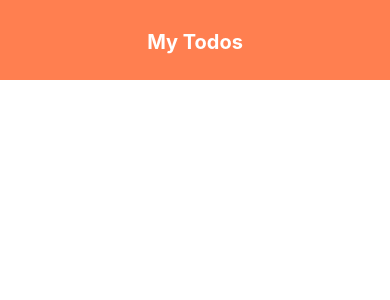
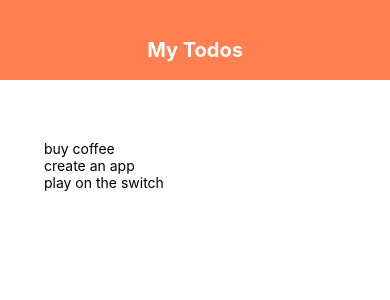
Before and after one commit to zalwata/ReactNative_Testing, a React Native app: screen / in a window 390 px wide. Shown: the top 300 px of the page. Built offline with nearby package versions, Linux system fonts and the light colour scheme.

Commit message:
completed part 1

```diff
--- a/App.js
+++ b/App.js
@@ -1,8 +1,15 @@
-import React from 'react';
-import { StyleSheet, Text, View } from 'react-native';
+import React, { useState } from 'react';
+import { StyleSheet, Text, View, FlatList } from 'react-native';
 import Header from './components/header'
 
 export default function App() {
+const [todos, setTodo] = useState([
+  {text: 'buy coffee', key: '1'},
+  {text: 'create an app', key: '2'},
+  {text: 'play on the switch', key: '3'},
+
+]);
+
   return (
     <View style={styles.container}>
       {/* {header} */}
@@ -10,7 +17,12 @@
       <View style = {styles.content}>
         {/* {to form} */}
         <View style = {styles.list}>
-
+          <FlatList
+            data = {todos}
+            renderItem = { ({item}) => (
+              <Text> {item.text} </Text>
+            )}
+          />
         </View>
       </View>
     </View>
@@ -22,4 +34,10 @@
     flex: 1,
     backgroundColor: '#fff',
   },
+  content: {
+    padding: 40,
+  },
+  list: {
+    marginTop: 20,
+  },
 });
--- a/components/header.js
+++ b/components/header.js
@@ -12,12 +12,12 @@
 const styles = StyleSheet.create({
   header: {
     backgroundColor: 'coral',
+    paddingTop: 38,
     height: 80,
   },
   title: {
       textAlign: 'center',
       fontSize: 20,
-      padding: 30,
       color: '#fff',
       fontWeight: 'bold',
   },
```
